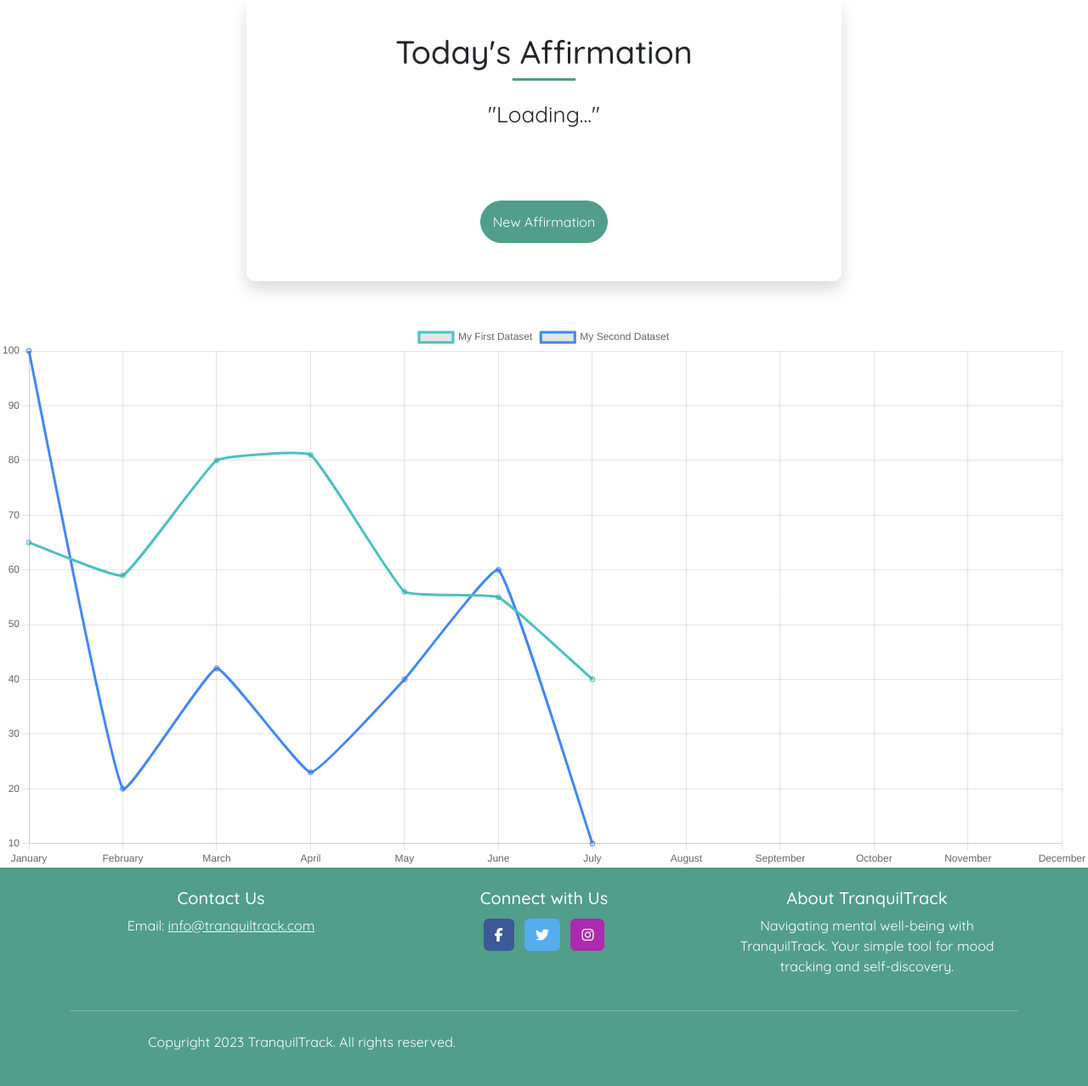
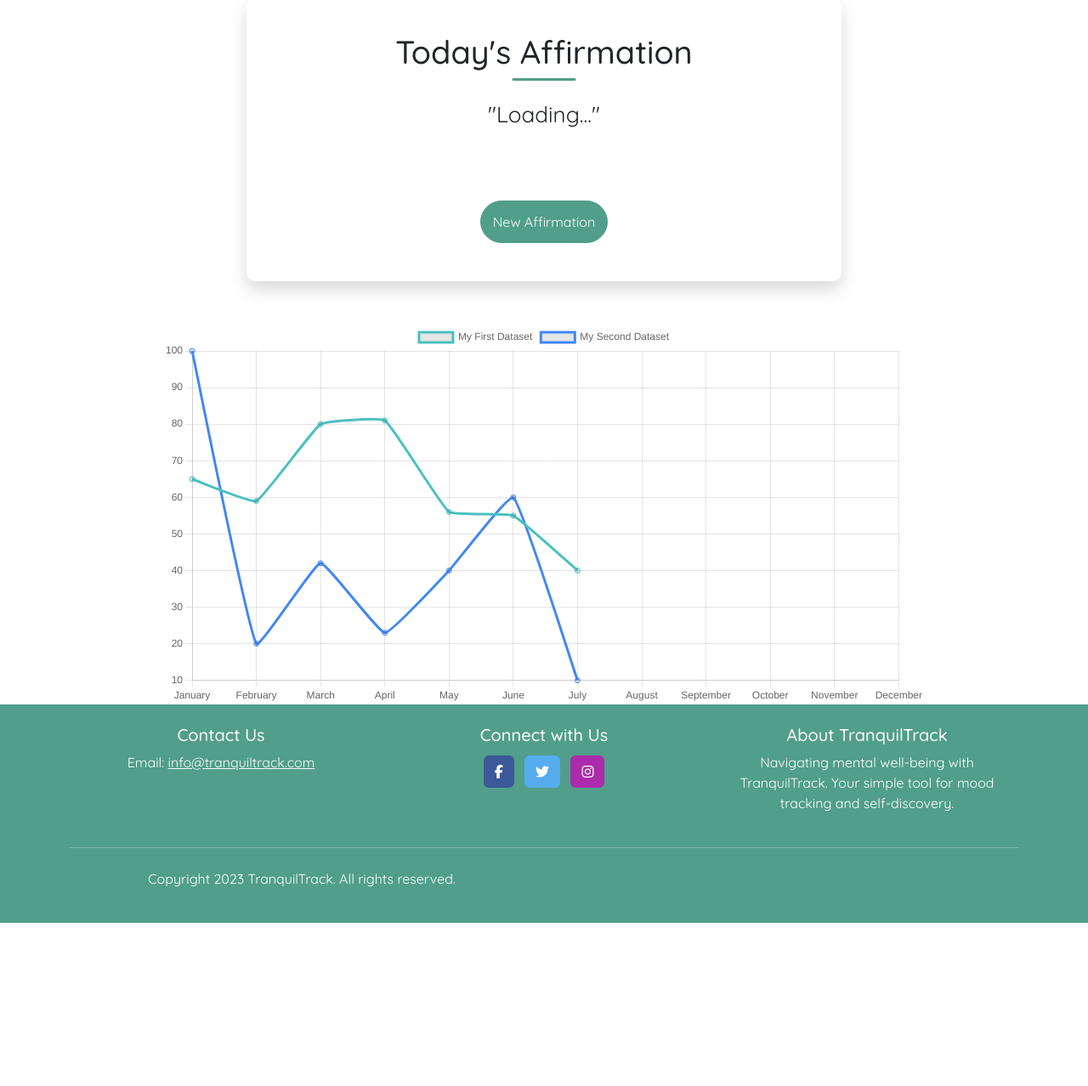
Before and after one commit to KTC96/TranquilTrack, a Django app: page / in a window 1280 px wide. Shown: the part 155-1433 px from the top of the page at 85% size. After the commit the page ends 1241 px from the top, so only its background shows below. Run offline with Django 3.2, Linux system fonts and the light colour scheme; the visitor is signed in with stand-in values (Sample User, id 1); some libraries are stand-ins or nearby versions; some web fonts are replaced.

Commit message:
changed width and margin

```diff
--- a/static/css/style.css
+++ b/static/css/style.css
@@ -210,7 +210,6 @@ form ul li {
   list-style-type: none;
   font-size: 12px;
   font-weight: 600;
-
 }
 
 form label {
@@ -230,3 +229,9 @@ form label {
 #id_password2 {
   margin-bottom: 20px;
 }
+
+/*styling of charts*/
+.charts {
+  width: 70%;
+  margin: auto;
+}
```
